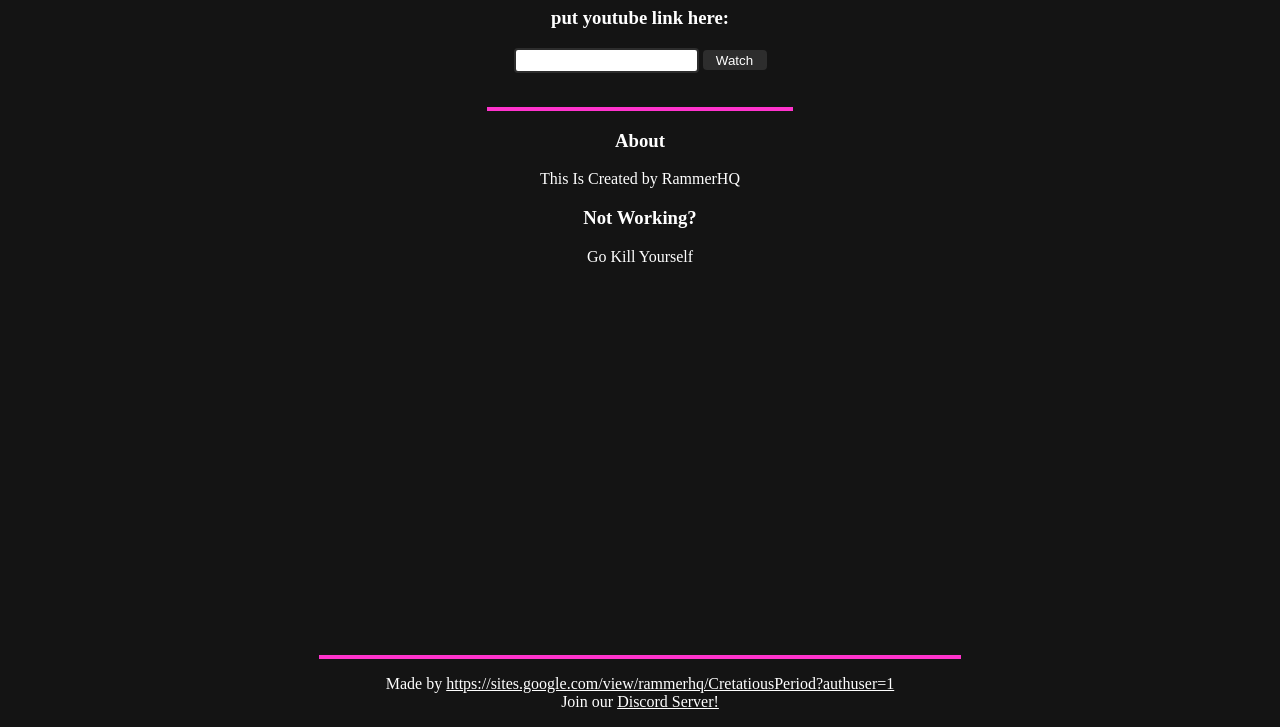
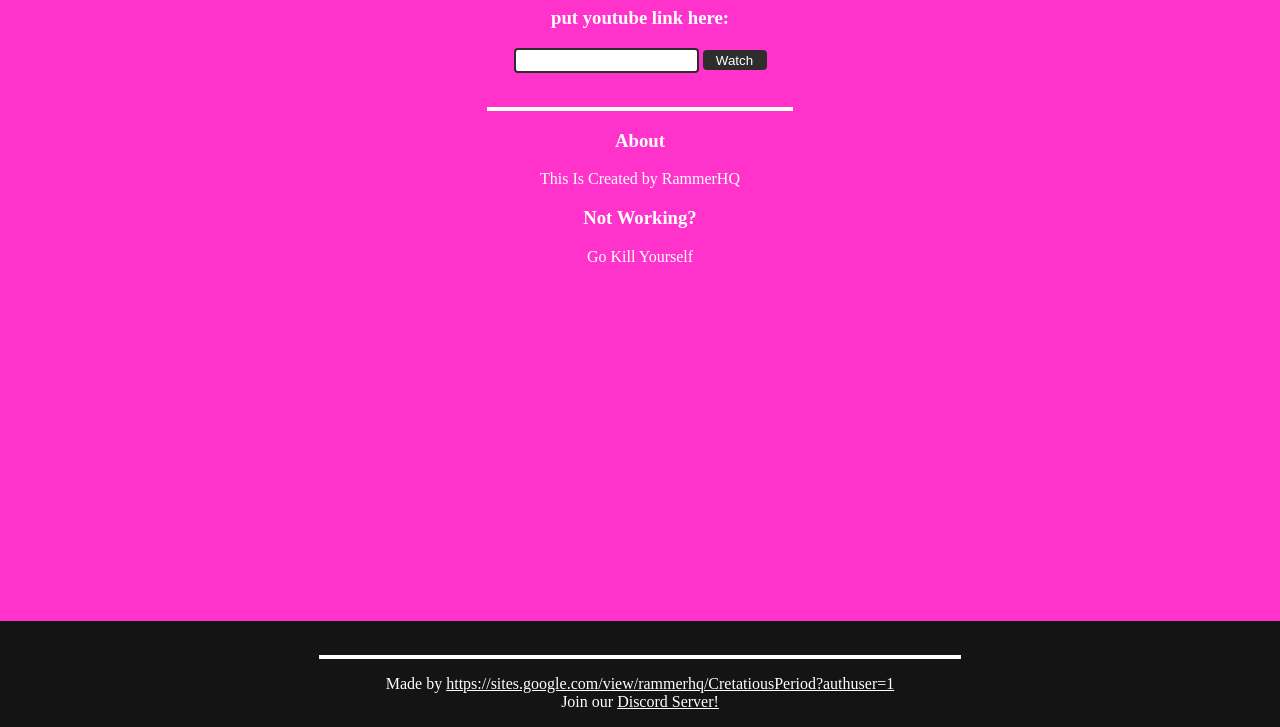
Before and after one commit to rammerhq/youtopper, a plain HTML site: page index.html in a window 1280 px wide. Shown: the part 73-800 px from the top of the page. Drawn offline with Linux system fonts and the light colour scheme.

Commit message:
Update style.css

```diff
--- a/style.css
+++ b/style.css
@@ -1,12 +1,12 @@
 html {
   font-family: 'Times New Roman', serif;
   color: white;
-  background-color: rgb(20, 20, 20);
+  background-color: rgb(255, 51, 204);
   margin-left: 25px;
   margin-right: 25px;
 }
 hr {
-  background-color: rgb(255, 51, 204);
+  background-color: rgb(255, 255, 255);
   border-color: transparent;
   margin-top: 1rem;
   margin-bottom: 1rem;
```
